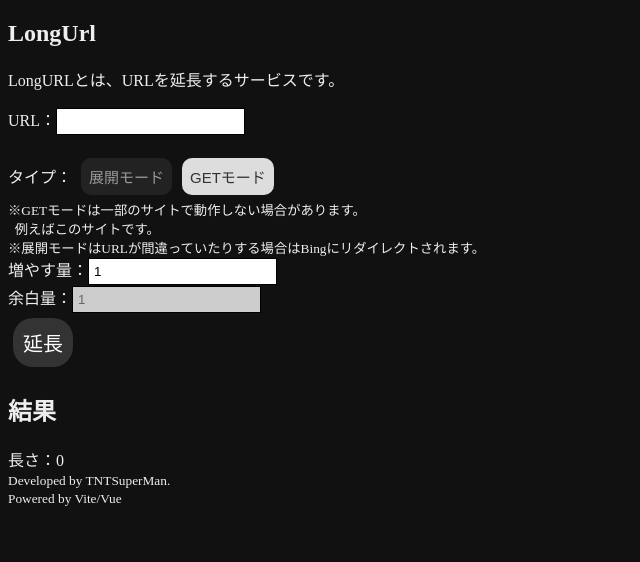
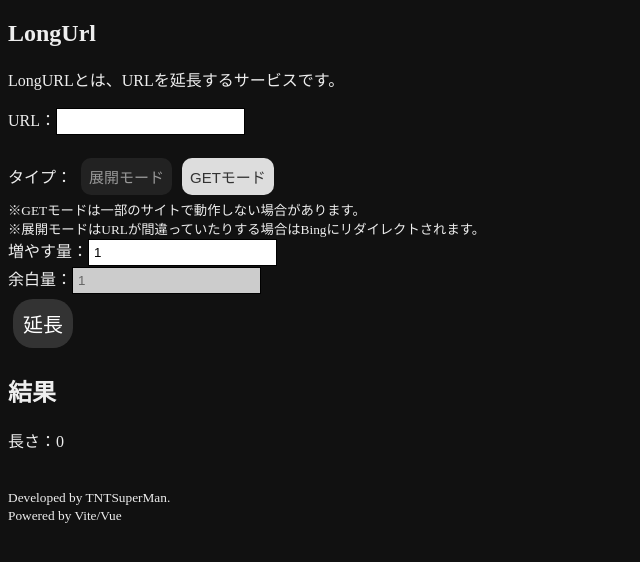
Before and after one commit to TNTSuperMan/LongUrl, a Vue app: page / in a window 1280 px wide. Shown: the top 562 px of the page, without its empty margins (0-640 px from the left). Built offline with nearby package versions, Linux system fonts and the light colour scheme.

Commit message:
スタイルとか修正

```diff
--- a/src/App.vue
+++ b/src/App.vue
@@ -14,7 +14,7 @@ const result = ref("")
   <h2>結果</h2>
   長さ：{{ result.length }}<br>
   <a :href="result">{{ result }}</a>
-  <small>Developed by TNTSuperMan.<br>Powered by Vite/Vue</small>
+  <br><br><small>Developed by TNTSuperMan.<br>Powered by Vite/Vue</small>
 </template>
 
 <style scoped>
--- a/src/components/SettingForm.vue
+++ b/src/components/SettingForm.vue
@@ -14,8 +14,7 @@ const space = ref(1)
       @click="type_isDeploy=true">展開モード</button>
     <button :class="type_isDeploy?'':'active'"
       @click="type_isDeploy=false">GETモード</button><br>
-    <small>※GETモードは一部のサイトで動作しない場合があります。
-      <br>&nbsp;&nbsp;例えばこのサイトです。</small><br>
+    <small>※GETモードは一部のサイトで動作しない場合があります。</small><br>
     <small>※展開モードはURLが間違っていたりする場合はBingにリダイレクトされます。</small><br>
     増やす量：<input type="number" min="1" :readonly="type_isDeploy" v-model="volume"><br>
     余白量：<input type="number" min="1" :readonly="!type_isDeploy" v-model="space"><br>
```
